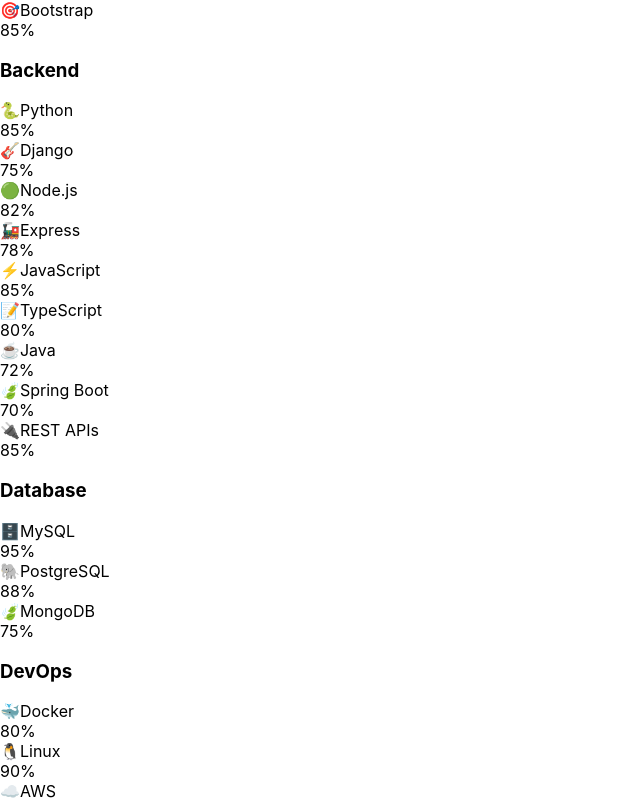
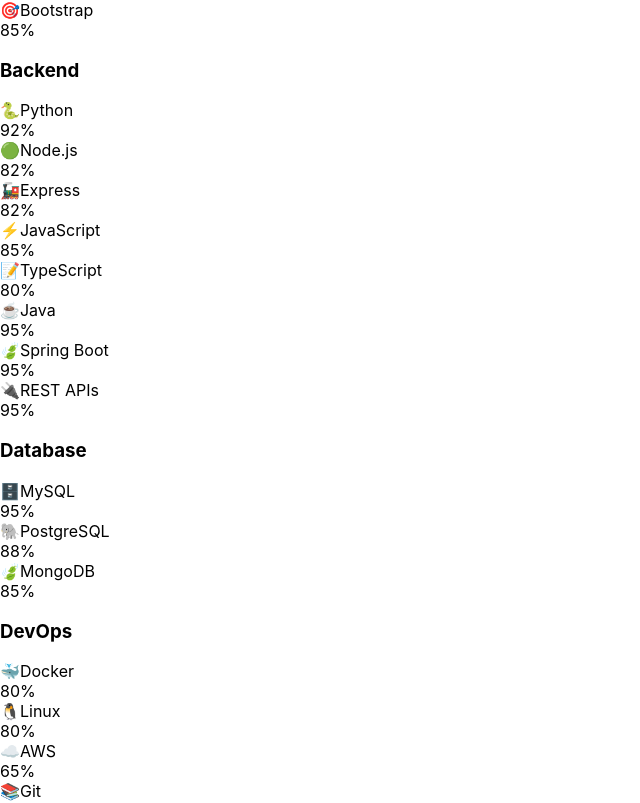
Before and after one commit to carlosintrieri/Portfolio_Carlos_Intrieri, a React (Create React App) app: page / in a window 1280 px wide. Shown: the part 7114-7917 px from the top of the page, without its empty margins (0-640 px from the left). Built offline with nearby package versions, Linux system fonts and the light colour scheme.

Commit message:
Atualização das Hard Skills

```diff
--- a/src/Portfolio.jsx
+++ b/src/Portfolio.jsx
@@ -445,8 +445,8 @@
     const skillsData = [
         {
             category: 'Frontend', skills: [
-                { name: 'HTML5', level: 93, icon: '🌐' },
-                { name: 'CSS3', level: 90, icon: '🎨' },
+                { name: 'HTML5', level: 80, icon: '🌐' },
+                { name: 'CSS3', level: 80, icon: '🎨' },
                 { name: 'JavaScript', level: 85, icon: '⚡' },
                 { name: 'TypeScript', level: 80, icon: '📝' },
                 { name: 'React', level: 88, icon: '⚛️' },
@@ -455,28 +455,27 @@
         },
         {
             category: 'Backend', skills: [
-                { name: 'Python', level: 85, icon: '🐍' },
-                { name: 'Django', level: 75, icon: '🎸' },
+                { name: 'Python', level: 92, icon: '🐍' },
                 { name: 'Node.js', level: 82, icon: '🟢' },
-                { name: 'Express', level: 78, icon: '🚂' },
+                { name: 'Express', level: 82, icon: '🚂' },
                 { name: 'JavaScript', level: 85, icon: '⚡' },
                 { name: 'TypeScript', level: 80, icon: '📝' },
-                { name: 'Java', level: 72, icon: '☕' },
-                { name: 'Spring Boot', level: 70, icon: '🍃' },
-                { name: 'REST APIs', level: 85, icon: '🔌' }
+                { name: 'Java', level: 95, icon: '☕' },
+                { name: 'Spring Boot', level: 95, icon: '🍃' },
+                { name: 'REST APIs', level: 95, icon: '🔌' }
             ]
         },
         {
             category: 'Database', skills: [
                 { name: 'MySQL', level: 95, icon: '🗄️' },
                 { name: 'PostgreSQL', level: 88, icon: '🐘' },
-                { name: 'MongoDB', level: 75, icon: '🍃' }
+                { name: 'MongoDB', level: 85, icon: '🍃' }
             ]
         },
         {
             category: 'DevOps', skills: [
                 { name: 'Docker', level: 80, icon: '🐳' },
-                { name: 'Linux', level: 90, icon: '🐧' },
+                { name: 'Linux', level: 80, icon: '🐧' },
                 { name: 'AWS', level: 65, icon: '☁️' },
                 { name: 'Git', level: 92, icon: '📚' }
             ]
```
